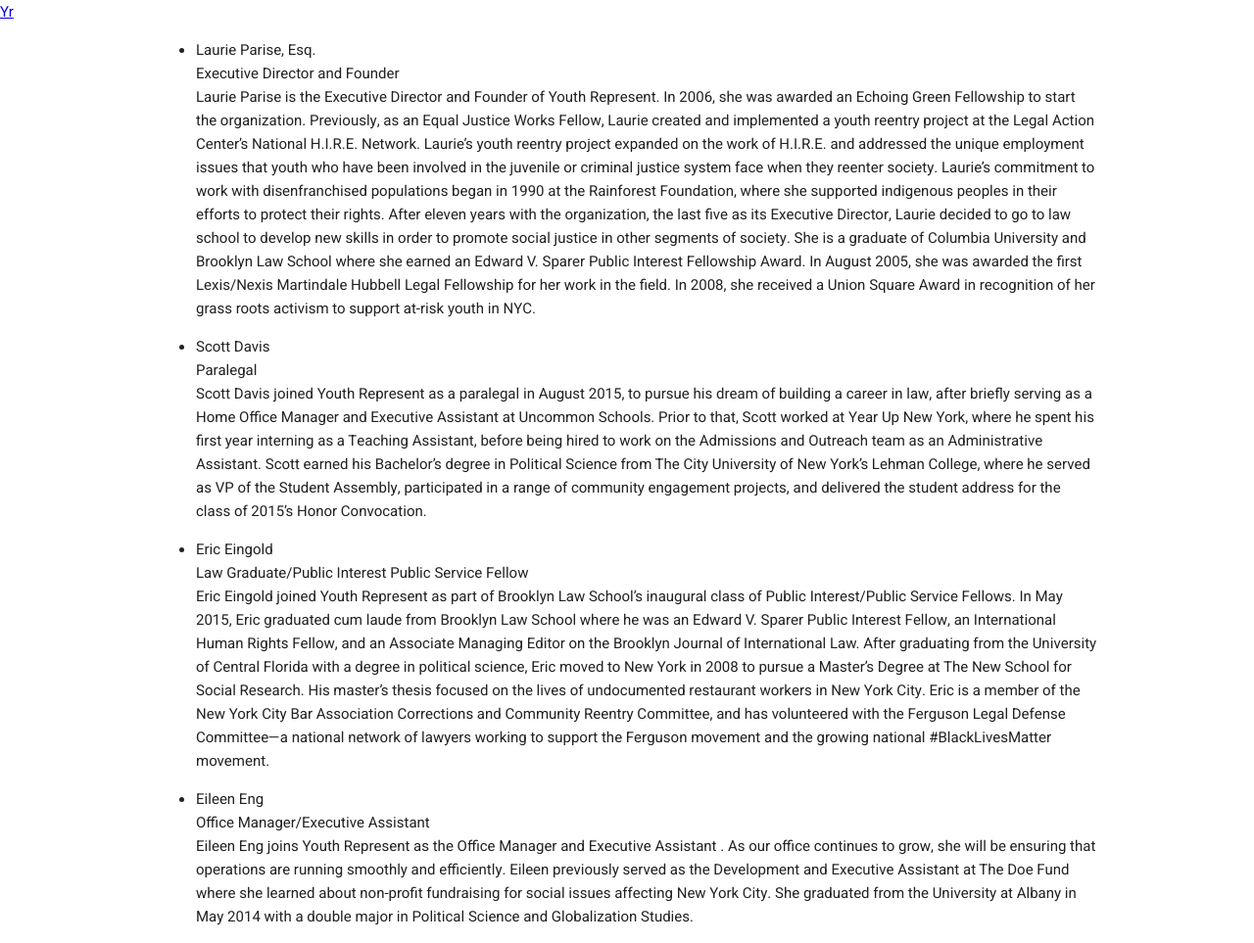
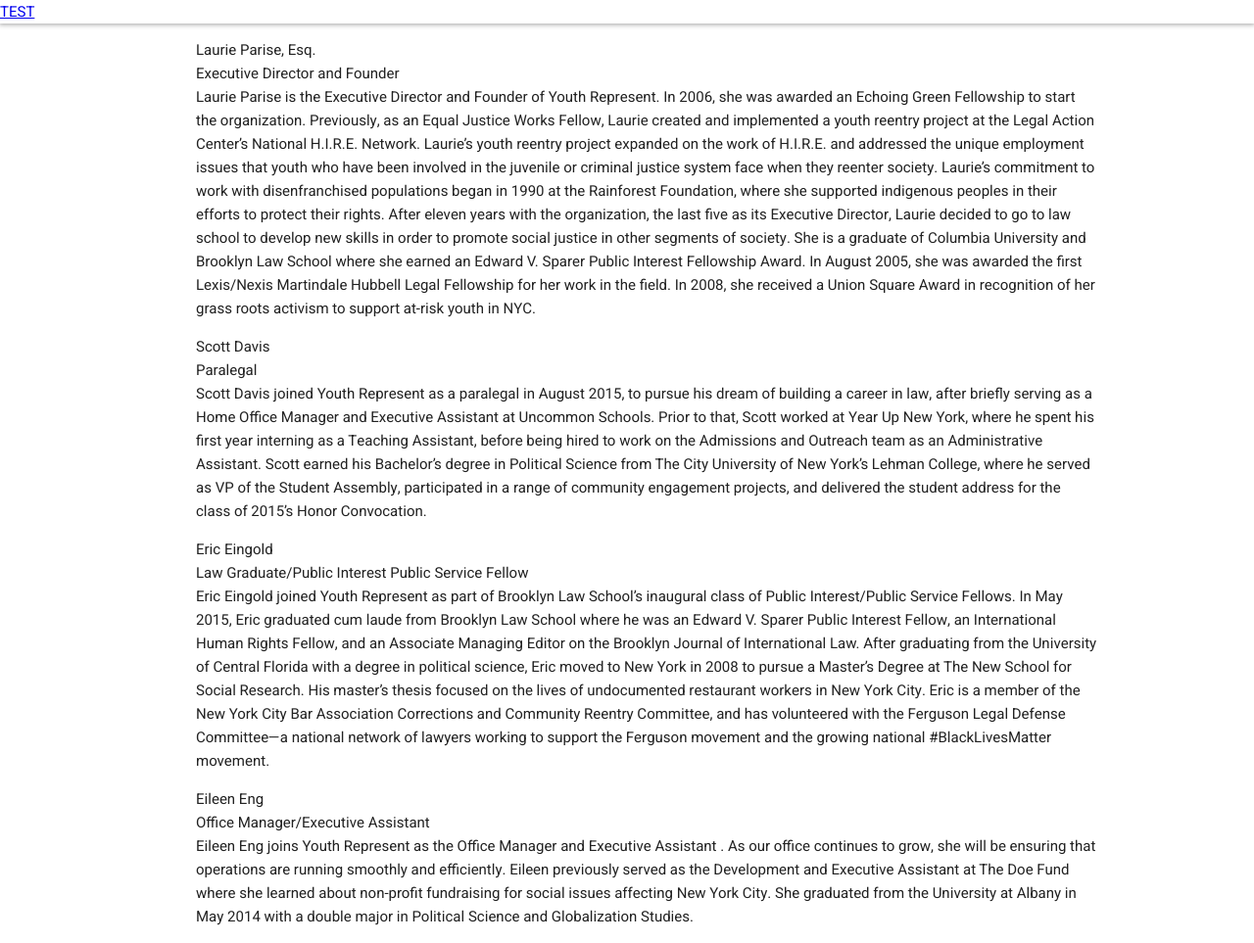
Before and after one commit to ptenterprises/yr, a Jekyll site: the page built from staff.markdown, in a window 1280 px wide. Shown: the whole page at 98% size. Built offline with Jekyll 4.4.1, drawn with Linux system fonts in a browser that asks for light colours.

Commit message:
Began nav styling

```diff
--- a/_includes/header.html
+++ b/_includes/header.html
@@ -1,5 +1,5 @@
 <header>
   <nav>
-    <a href="{{ site.baseurl }}/">{{ site.title }}</a>
+    <a href="{{ site.baseurl }}/">TEST</a>
   </nav>
 </header>
--- a/_layouts/staff.html
+++ b/_layouts/staff.html
@@ -4,7 +4,7 @@ layout: default
 
 <div class="container">
   <div class="row">
-    <ul>
+    <ol>
         {% for person in site.staff %}
         {% unless person.published == false %}
         <li>
@@ -14,6 +14,6 @@ layout: default
         </li>
         {% endunless %}
         {% endfor %}
-    </ul>
+    </ol>
   </div>
 </div>
--- a/_sass/_base.scss
+++ b/_sass/_base.scss
@@ -73,3 +73,7 @@ there.
 
 /* Larger than Desktop HD */
 @media (min-width: 1200px) {}
+
+li {
+  list-style-type: none;
+}
--- /dev/null
+++ b/_sass/_nav.scss
@@ -0,0 +1,5 @@
+nav {
+  -webkit-box-shadow: 0px 0px 5px 1px rgba(161,161,161,1);
+     -moz-box-shadow: 0px 0px 5px 1px rgba(161,161,161,1);
+          box-shadow: 0px 0px 5px 1px rgba(161,161,161,1);
+}
--- a/css/main.scss
+++ b/css/main.scss
@@ -47,5 +47,6 @@ $on-laptop:        800px;
 @import
         "normalize",
         "base",
-        "layout"
+        "layout",
+        "nav"
 ;
--- a/staff.markdown
+++ b/staff.markdown
@@ -4,14 +4,4 @@ date: 2016-12-01 22:49:00 Z
 layout: staff
 ---
 
-<ul>
-    {% for person in site.staff %}
-    {% unless person.published == false %}
-    <li>
-        <div class="name">{{ person.title }}</div>
-        <div class="role">{{ person.role }}</div>
-        <div class="blurb">{{ person.content }}</div>
-    </li>
-    {% endunless %}
-    {% endfor %}
-</ul>
+{{ content }}
```
